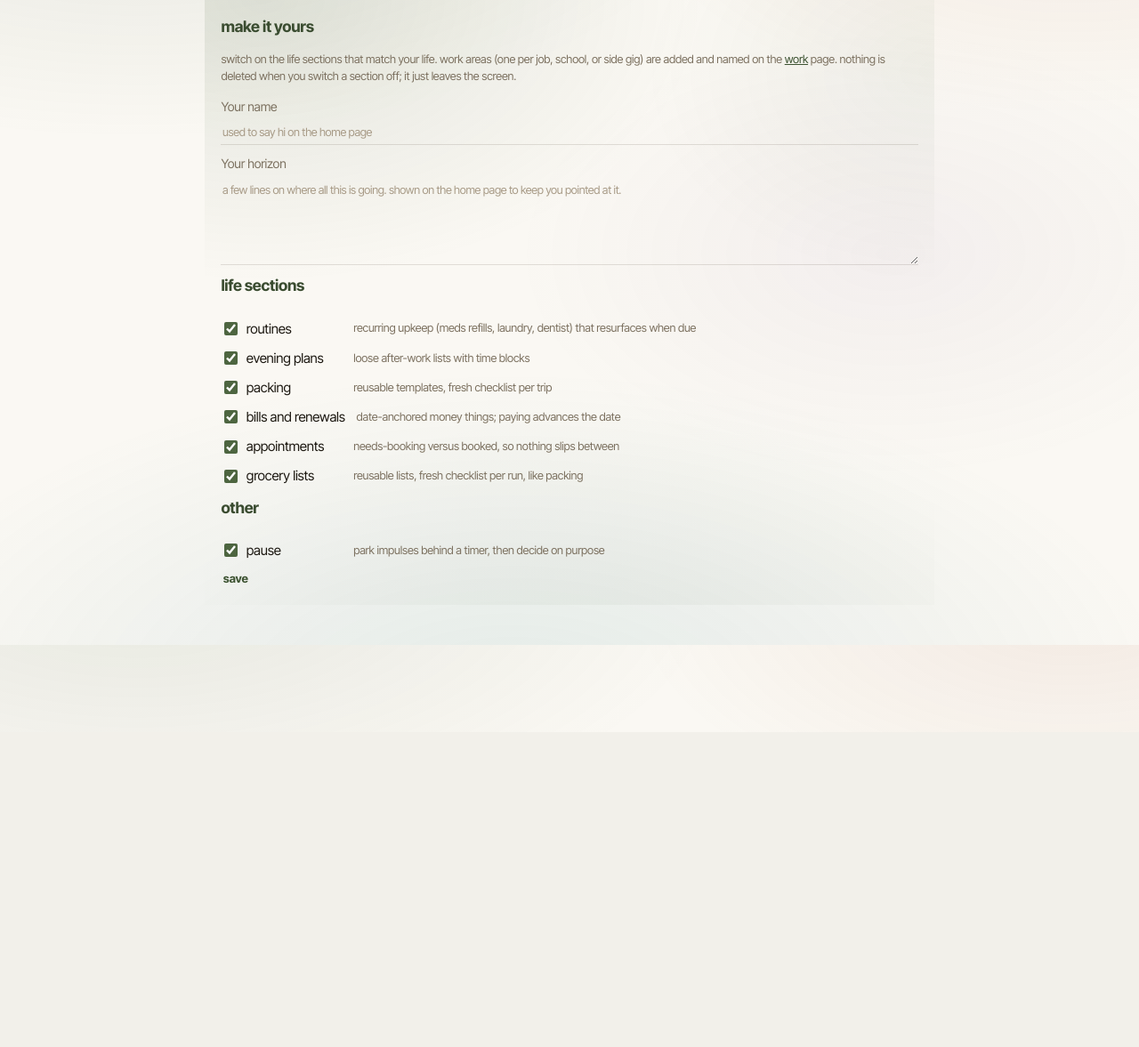
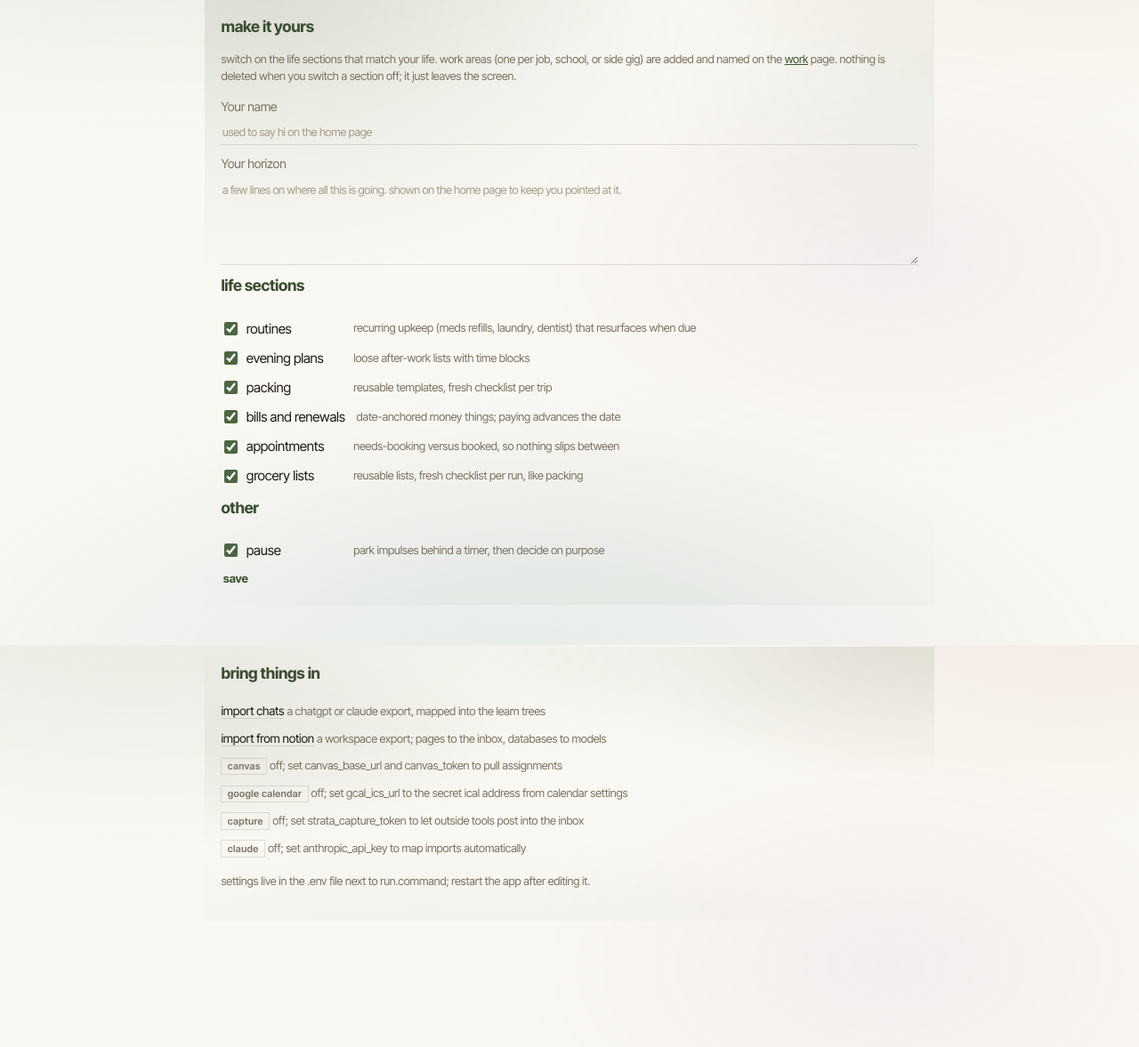
Before and after one commit to s-eun-young-g/get-your-sh-t-together, a FastAPI app: page /settings in a window 1280 px wide. Shown: the part 75-1252 px from the top of the page at 89% size. Before the commit the page ends 755 px from the top, so only its background shows below. Run offline with FastAPI, Linux system fonts and the light colour scheme.

Commit message:
home: frog pen subline on its own line; settings: one home for imports and connections

```diff
--- a/strata/static/style.css
+++ b/strata/static/style.css
@@ -170,8 +170,17 @@ details.drawer summary {
   display: flex;
   align-items: center;
   gap: 0.55rem;
+  flex-wrap: wrap;
 }
 details.drawer summary::marker { color: var(--faint); }
+details.drawer summary .subline {
+  flex-basis: 100%;
+  color: var(--muted);
+  font-size: 0.8rem;
+  font-weight: 400;
+  letter-spacing: 0;
+  margin-top: 0.1rem;
+}
 
 /* the frog block is the single tinted surface in the app */
 .card.frog-card, main > .card.frog-card:nth-of-type(2n), main > .card.frog-card:nth-of-type(3n) {
--- a/strata/templates/_home_blocks.html
+++ b/strata/templates/_home_blocks.html
@@ -41,8 +41,9 @@
 </section>
 
 <details class="drawer">
-  <summary>Frog pen <span class="summary">eat the frog</span> <span class="badge">{{ nuisances | length }}</span>
+  <summary>Frog pen <span class="badge">{{ nuisances | length }}</span>
     {% if nuisances %}<a class="quiet-link" href="/now/blitz">blitz</a>{% endif %}
+    <span class="subline">eat the frog</span>
   </summary>
   {% if nuisances %}
   <ul class="tasks">
--- a/strata/templates/settings.html
+++ b/strata/templates/settings.html
@@ -57,4 +57,30 @@
     {% if request.query_params.get('saved') %}<span class="ok">saved</span>{% endif %}
   </form>
 </section>
+
+<section class="card">
+  <h2>Bring things in</h2>
+  <ul class="plain">
+    <li><a href="/learn/import">import chats</a>
+      <span class="empty">a chatgpt or claude export, mapped into the learn trees</span></li>
+    <li><a href="/import/notion">import from notion</a>
+      <span class="empty">a workspace export; pages to the inbox, databases to models</span></li>
+  </ul>
+  {% set s = request.app.state.settings %}
+  <ul class="plain">
+    <li><span class="chip">canvas</span>
+      {% if s.canvas_enabled %}<span class="ok">on</span> <span class="empty">sync lives in work, on each school area</span>
+      {% else %}<span class="empty">off; set canvas_base_url and canvas_token to pull assignments</span>{% endif %}</li>
+    <li><span class="chip">google calendar</span>
+      {% if s.gcal_enabled %}<span class="ok">on</span> <span class="empty">events show on home and in life</span>
+      {% else %}<span class="empty">off; set gcal_ics_url to the secret ical address from calendar settings</span>{% endif %}</li>
+    <li><span class="chip">capture</span>
+      {% if s.capture_token %}<span class="ok">on</span> <span class="empty">slack, granola, and shortcuts can post into the inbox</span>
+      {% else %}<span class="empty">off; set strata_capture_token to let outside tools post into the inbox</span>{% endif %}</li>
+    <li><span class="chip">claude</span>
+      {% if s.ai_enabled %}<span class="ok">on</span> <span class="empty">import mapping and learn suggestions are live</span>
+      {% else %}<span class="empty">off; set anthropic_api_key to map imports automatically</span>{% endif %}</li>
+  </ul>
+  <p class="empty">settings live in the .env file next to run.command; restart the app after editing it.</p>
+</section>
 {% endblock %}
```
Also changed, not shown: tests/test_settings.py (+8 -0 lines).
